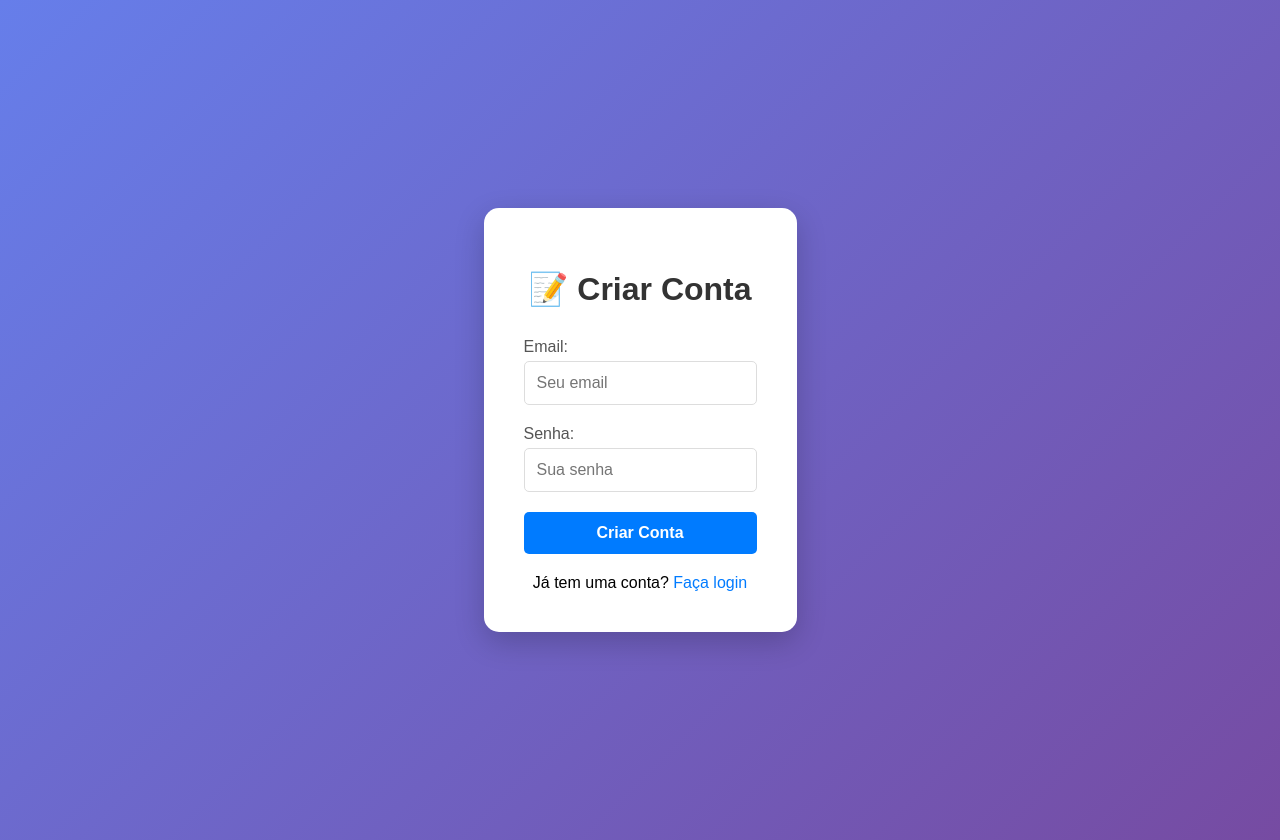
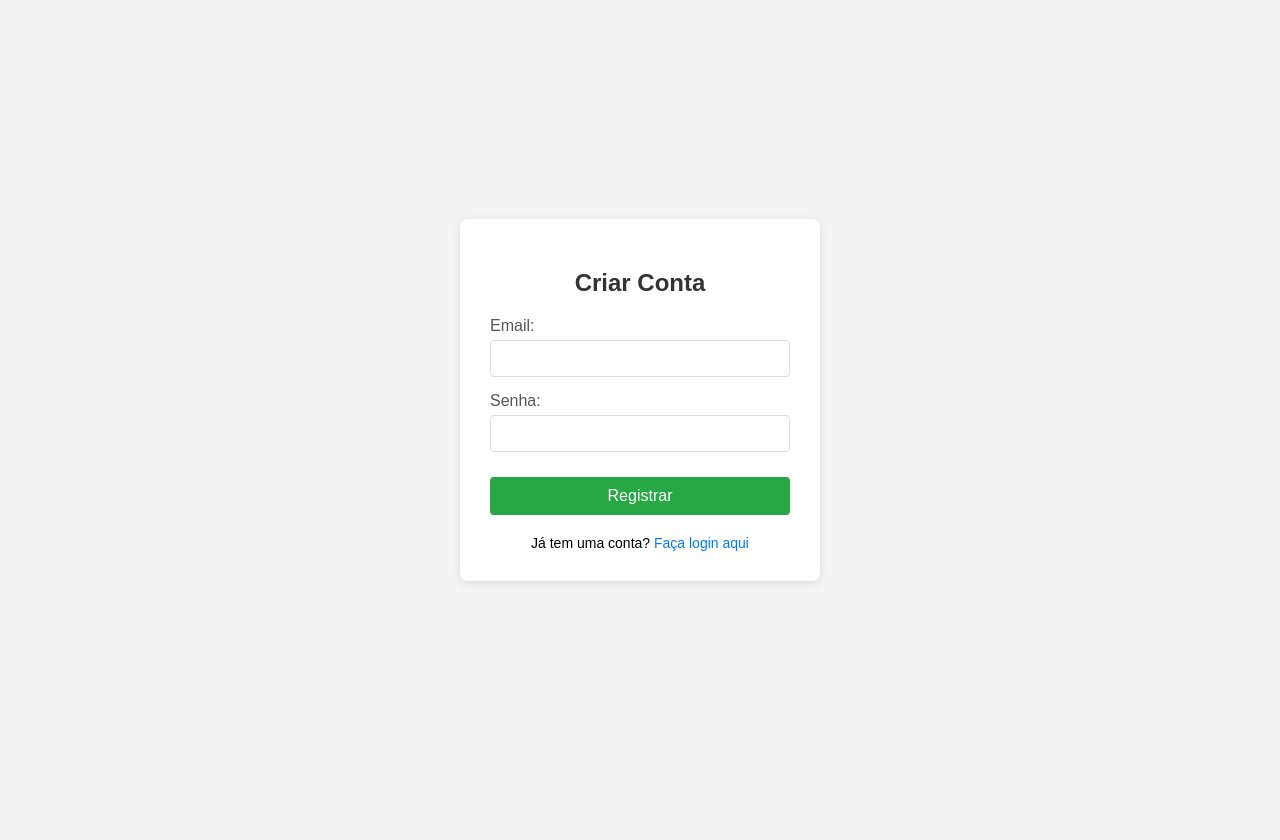
Before and after one commit to srafaelconsult-blip/planejamento-caixa, a Flask app: page /register in a window 1280 px wide. After the commit the page ends 583 px from the top, so only its background shows below. Run offline with Flask 3, Linux system fonts and the light colour scheme; parts of the project's set-up code (start-up, migrations or seed data) failed here and were passed over; some libraries are stand-ins or nearby versions.

Commit message:
Update register.html

```diff
--- a/templates/register.html
+++ b/templates/register.html
@@ -3,104 +3,96 @@
 <head>
     <meta charset="UTF-8">
     <meta name="viewport" content="width=device-width, initial-scale=1.0">
-    <title>Registrar - Calculadora Financeira</title>
+    <title>Registro</title>
     <style>
         body {
             font-family: Arial, sans-serif;
+            background-color: #f4f4f4;
+            display: flex;
+            justify-content: center;
+            align-items: center;
+            min-height: 100vh;
             margin: 0;
-            padding: 20px;
-            background: linear-gradient(135deg, #667eea 0%, #764ba2 100%);
-            min-height: 100vh;
-            display: flex;
-            align-items: center;
-            justify-content: center;
         }
-        .container {
-            max-width: 400px;
-            background: white;
-            padding: 40px;
-            border-radius: 15px;
-            box-shadow: 0 10px 30px rgba(0,0,0,0.2);
+        .register-container {
+            background-color: #fff;
+            padding: 30px;
+            border-radius: 8px;
+            box-shadow: 0 2px 10px rgba(0, 0, 0, 0.1);
+            width: 300px;
+            text-align: center;
         }
-        h1 {
-            text-align: center;
+        .register-container h2 {
+            margin-bottom: 20px;
             color: #333;
-            margin-bottom: 30px;
         }
         .form-group {
-            margin-bottom: 20px;
+            margin-bottom: 15px;
+            text-align: left;
         }
-        label {
+        .form-group label {
             display: block;
             margin-bottom: 5px;
             color: #555;
-            font-weight: 500;
         }
-        input[type="email"], input[type="password"] {
+        .form-group input[type="email"],
+        .form-group input[type="password"] {
             width: 100%;
-            padding: 12px;
+            padding: 10px;
             border: 1px solid #ddd;
-            border-radius: 5px;
-            font-size: 16px;
+            border-radius: 4px;
             box-sizing: border-box;
         }
-        button {
+        .btn-register {
+            background-color: #28a745;
+            color: white;
+            padding: 10px 15px;
+            border: none;
+            border-radius: 4px;
+            cursor: pointer;
+            font-size: 16px;
             width: 100%;
-            padding: 12px;
-            background: #007bff;
-            color: white;
-            border: none;
-            border-radius: 5px;
-            font-size: 16px;
-            cursor: pointer;
-            font-weight: 600;
+            margin-top: 10px;
         }
-        button:hover {
-            background: #0056b3;
+        .btn-register:hover {
+            background-color: #218838;
         }
-        .error {
-            color: #dc3545;
-            text-align: center;
-            margin-bottom: 15px;
-            padding: 10px;
-            background: #f8d7da;
-            border-radius: 5px;
+        .error-message {
+            color: red;
+            margin-top: 10px;
         }
         .login-link {
-            text-align: center;
             margin-top: 20px;
+            font-size: 14px;
         }
         .login-link a {
             color: #007bff;
             text-decoration: none;
-            font-weight: 500;
+        }
+        .login-link a:hover {
+            text-decoration: underline;
         }
     </style>
 </head>
 <body>
-    <div class="container">
-        <h1>📝 Criar Conta</h1>
-
-        {% if error %}
-        <div class="error">{{ error }}</div>
-        {% endif %}
-
-        <form method="POST">
+    <div class="register-container">
+        <h2>Criar Conta</h2>
+        <form method="POST" action="/register">
             <div class="form-group">
                 <label for="email">Email:</label>
-                <input type="email" id="email" name="email" placeholder="Seu email" required>
+                <input type="email" id="email" name="email" required>
             </div>
-
             <div class="form-group">
                 <label for="password">Senha:</label>
-                <input type="password" id="password" name="password" placeholder="Sua senha" required>
+                <input type="password" id="password" name="password" required>
             </div>
-
-            <button type="submit">Criar Conta</button>
+            <button type="submit" class="btn-register">Registrar</button>
         </form>
-
+        {% if error %}
+            <p class="error-message">{{ error }}</p>
+        {% endif %}
         <div class="login-link">
-            Já tem uma conta? <a href="{{ url_for('login') }}">Faça login</a>
+            Já tem uma conta? <a href="/login">Faça login aqui</a>
         </div>
     </div>
 </body>
```
